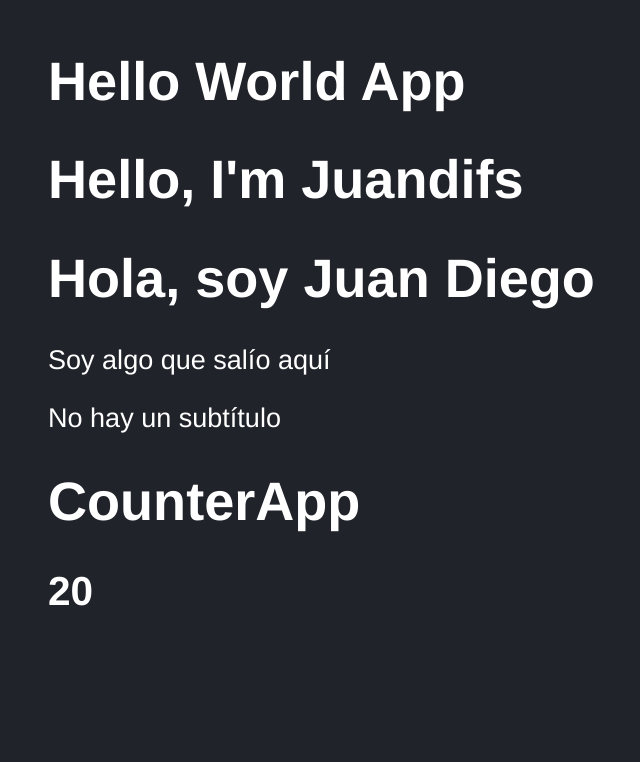
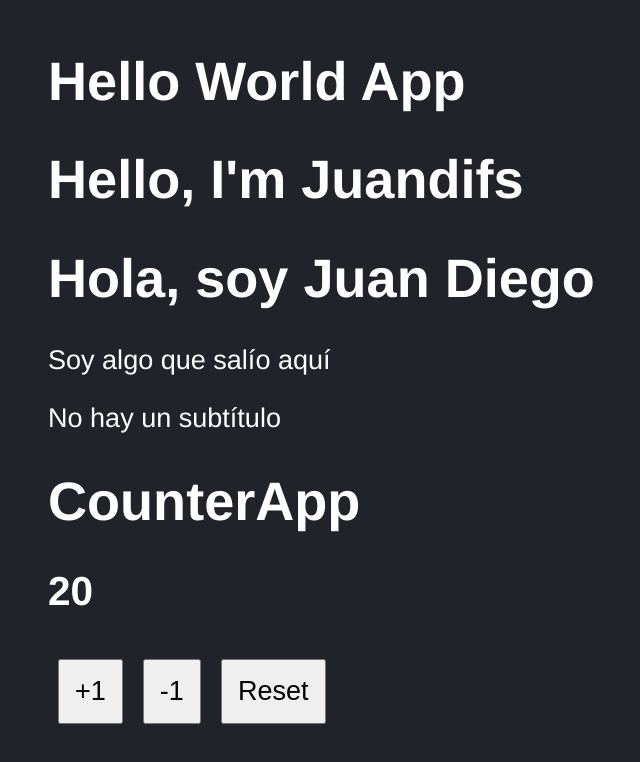
Before and after one commit to juandifs00/Curso-React, a React (Vite) app in the folder 03-counter-app-vite/: page / in a window 1280 px wide. Shown: the part 134-896 px from the top of the page, without its empty margins (100-740 px from the left). Built offline with nearby package versions, Linux system fonts and the light colour scheme.

Commit message:
Button Counter Hooks

```diff
--- a/03-counter-app-vite/src/CounterApp.jsx
+++ b/03-counter-app-vite/src/CounterApp.jsx
@@ -1,10 +1,32 @@
+import { useState } from 'react';
 import PropTypes from 'prop-types';
 
+
 export const CounterApp = ({value}) => {
+
+  const [ counter, setCounter ] = useState( value );
+
+  const HandleAdd = () => {
+    setCounter ( counter + 1 );
+  }
+
+  const HandelSubs = () => {
+    setCounter ( counter - 1 );
+  }
+
+  const HandleReset = () => {
+    setCounter ( value );
+  }
+
   return (
     <>
     <h1>CounterApp</h1>
-    <h2> { value } </h2>
+    <h2> { counter } </h2>
+
+    <button onClick={ HandleAdd }> +1 </button>
+    <button onClick={ HandelSubs }> -1 </button>
+    <button onClick={ HandleReset }> Reset </button>
+
     </>
   )
 }
--- a/03-counter-app-vite/src/styles.css
+++ b/03-counter-app-vite/src/styles.css
@@ -5,3 +5,9 @@ html, body {
     font-size: 1.3rem;
     padding: 70px;
 }
+
+button {
+    padding: 15px;
+    font-size: 1.3rem;
+    margin: 10px;
+}
```
